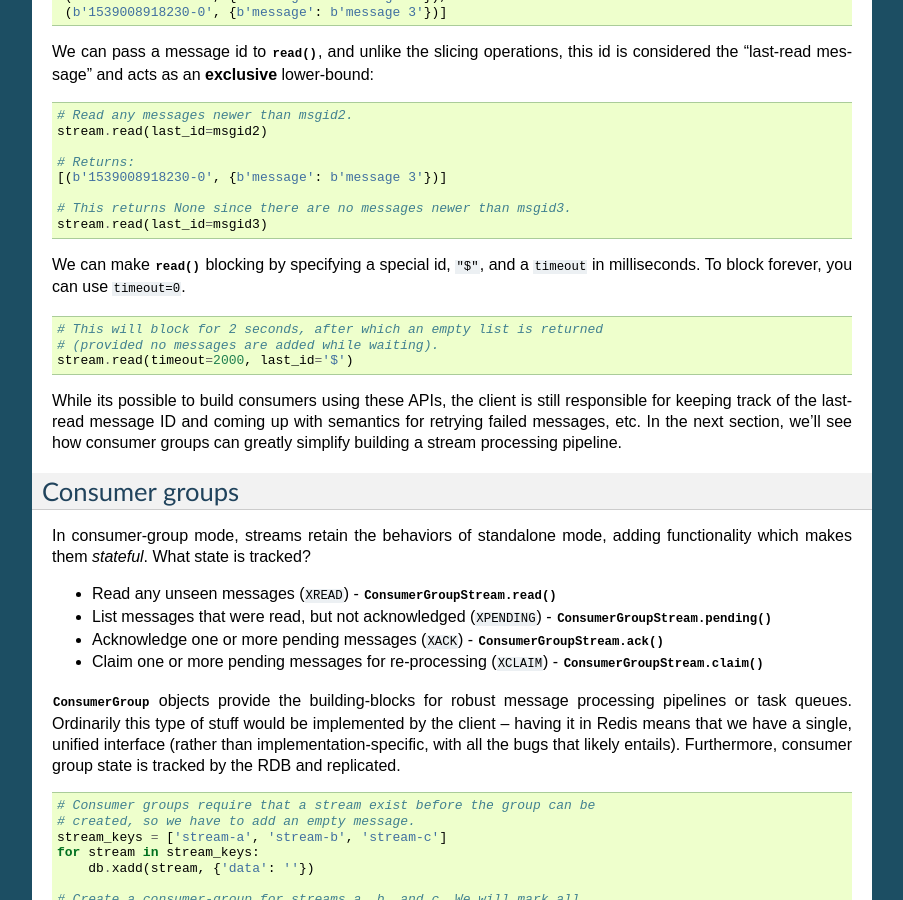
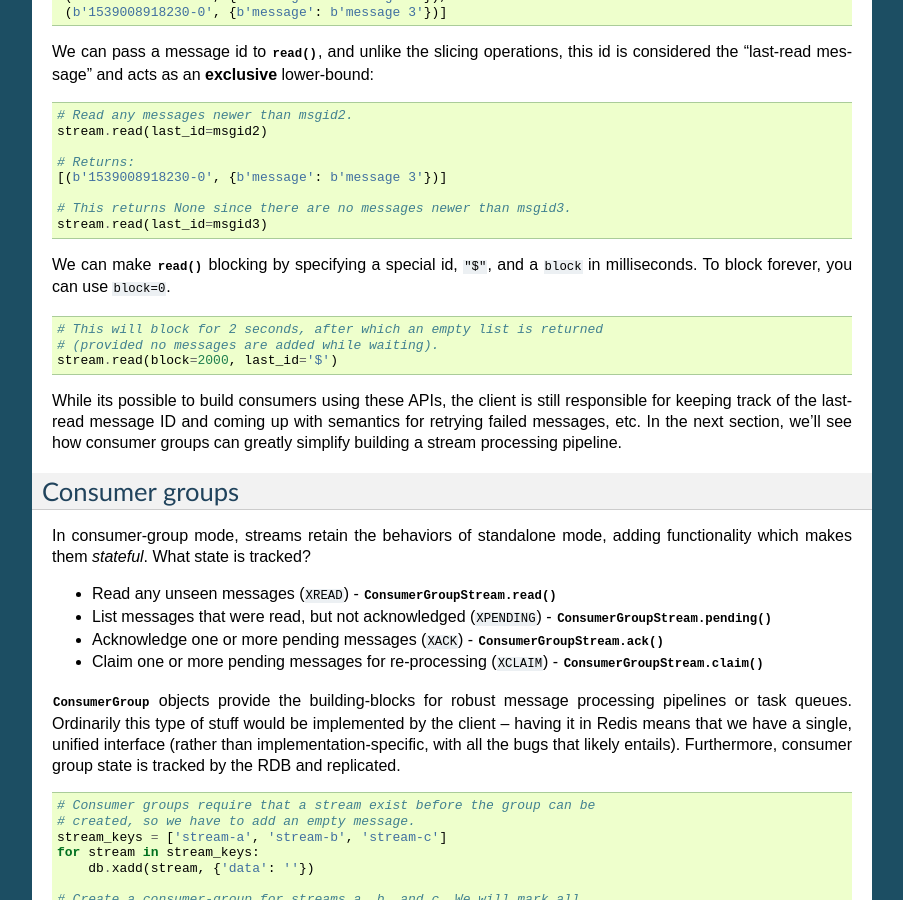
Before and after one commit to coleifer/walrus, a Sphinx documentation site: the page built from docs/streams.rst, in a window 1280 px wide and 900 px high, scrolled down 2147 px. Shown: the whole window, without its empty margins (198-1101 px from the left). Built offline with Sphinx 7.4.7, drawn with Linux system fonts in a browser that asks for light colours; some of the changed text lies outside the part shown.

Commit message:
Update docs s/timeout/block, fixes #93

```diff
--- a/docs/streams.rst
+++ b/docs/streams.rst
@@ -162,14 +162,14 @@
     stream.read(last_id=msgid3)
 
 We can make :py:meth:`~Stream.read` blocking by specifying a special id,
-``"$"``, and a ``timeout`` in milliseconds. To block forever, you can use
-``timeout=0``.
+``"$"``, and a ``block`` in milliseconds. To block forever, you can use
+``block=0``.
 
 .. code-block:: python
 
     # This will block for 2 seconds, after which an empty list is returned
     # (provided no messages are added while waiting).
-    stream.read(timeout=2000, last_id='$')
+    stream.read(block=2000, last_id='$')
 
 While its possible to build consumers using these APIs, the client is still
 responsible for keeping track of the last-read message ID and coming up with
@@ -379,9 +379,9 @@
   list of unacknowledged messages in the stream. The ``start`` and ``stop``
   parameters can be message ids, while the ``count`` parameter can be used to
   limit the number of results returned.
-* ``consumer_group.stream.read(count=None, timeout=None)`` - monitor the
+* ``consumer_group.stream.read(count=None, block=None)`` - monitor the
   stream for new messages within the context of the consumer group. This
-  method can be made to block by specifying a ``timeout`` (or ``0`` to block
+  method can be made to block by specifying a ``block`` (or ``0`` to block
   forever).
 * ``consumer_group.stream.set_id(id='$')`` - set the id of the last-read
   message for the consumer group. Use the special id ``"$"`` to indicate all
```
